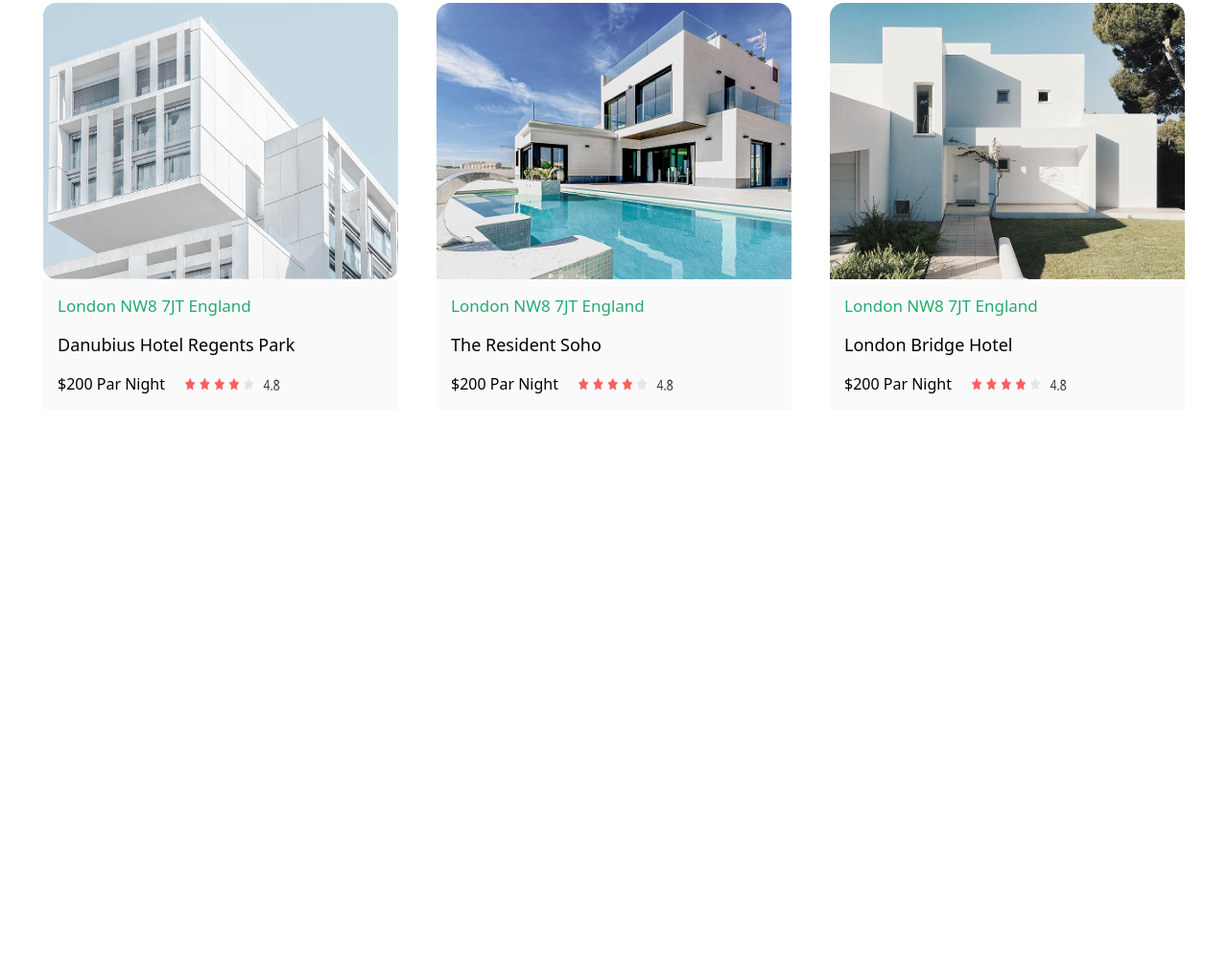
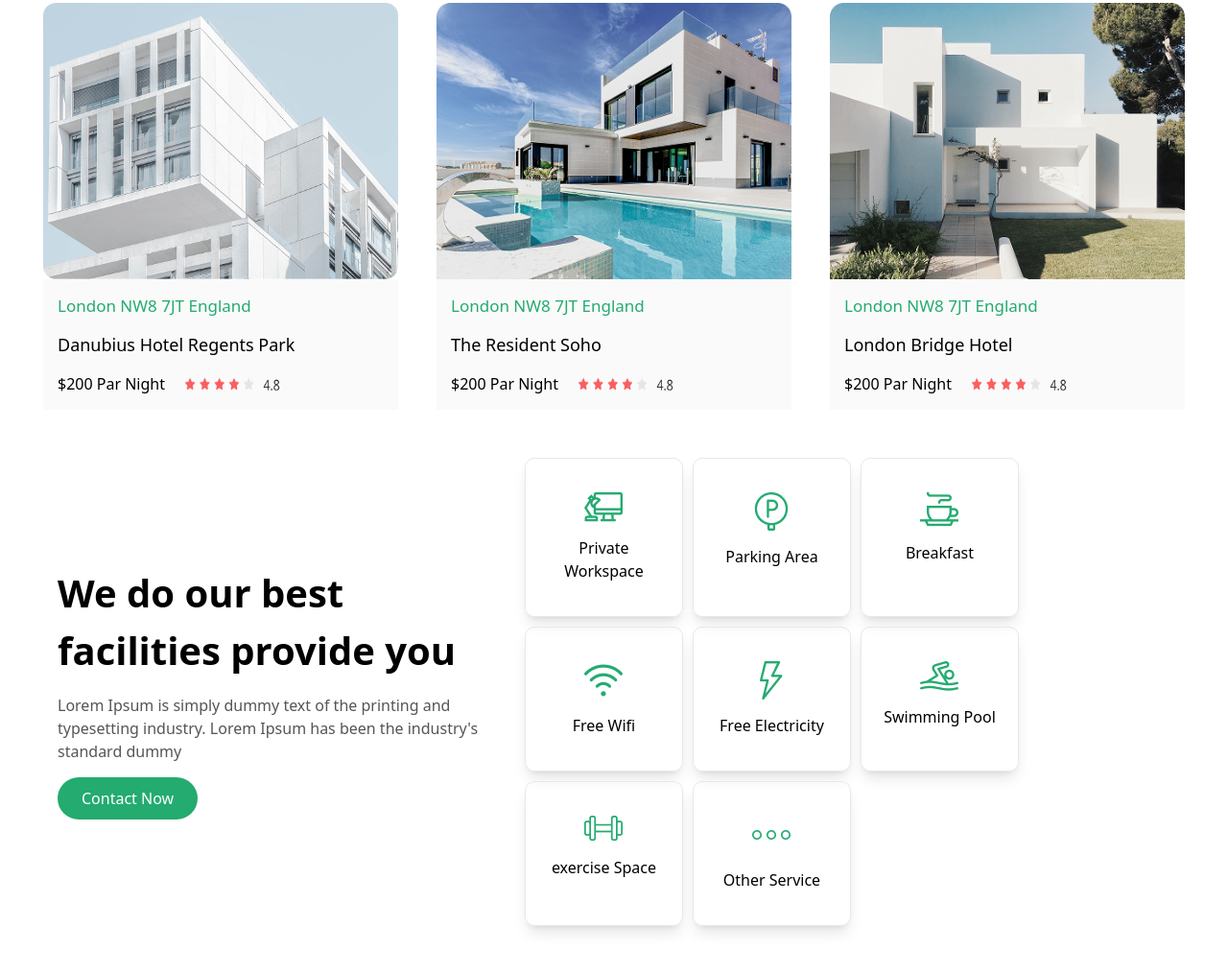
Before and after one commit to rxmnw/BRANCHES, a website: page src/index.html in a window 1280 px wide. Shown: the part 1083-2098 px from the top of the page at 96% size. Before the commit the page ends 1510 px from the top, so only its background shows below. Drawn offline with Linux system fonts and the light colour scheme; files whose address does not match are found by name.

Commit message:
section3p2

```diff
--- a/src/index.html
+++ b/src/index.html
@@ -150,6 +150,77 @@
 
 
 
+ <section
+        class="max-w-300 m-auto flex flex-col lg:flex-row items-center justify-between p-[50px_20px] gap-[50px] lg:gap-[10px]"
+      >
+        <aside
+          class="flex flex-col gap-[15px] lg:items-start items-center text-center lg:text-start"
+        >
+          <h1 class="text-[40px] font-semibold">
+            We do our best facilities provide you
+          </h1>
+          <p class="text-[#555555] text-[16px]">
+            Lorem Ipsum is simply dummy text of the printing and typesetting
+            industry. Lorem Ipsum has been the industry's standard dummy
+          </p>
+          <button class="bg-[#24AB70] text-white p-[10px_25px] rounded-[50px]">
+            <a href="src/Page2.html">Contact Now</a>
+          </button>
+        </aside>
+        <div
+          class="flex lg:flex-row flex-col lg:flex-wrap gap-[10px] w-[100%] lg:w-auto"
+        >
+          <nav
+            class="border border-[#E8E8E8] flex flex-col gap-[15px] items-center text-center shadow-lg rounded-[10px] p-[35px_20px] lg:w-[165px]"
+          >
+            <img src="workspace.png" alt="" />
+            <p>Private Workspace</p>
+          </nav>
+          <nav
+            class="border border-[#E8E8E8] flex flex-col gap-[15px] items-center text-center shadow-lg rounded-[10px] p-[35px_20px] lg:w-[165px]"
+          >
+            <img src="parking-area.png" alt="" />
+            <p>Parking Area</p>
+          </nav>
+          <nav
+            class="border border-[#E8E8E8] flex flex-col gap-[15px] items-center text-center shadow-lg rounded-[10px] p-[35px_20px] lg:w-[165px]"
+          >
+            <img src="cup.png" alt="" />
+            <p>Breakfast</p>
+          </nav>
+          <nav
+            class="border border-[#E8E8E8] flex flex-col gap-[15px] items-center text-center shadow-lg rounded-[10px] p-[35px_20px] lg:w-[165px]"
+          >
+            <img src="./wifi.png" alt="" />
+            <p>Free Wifi</p>
+          </nav>
+          <nav
+            class="border border-[#E8E8E8] flex flex-col gap-[15px] items-center text-center shadow-lg rounded-[10px] p-[35px_20px] lg:w-[165px]"
+          >
+            <img src="lightning.png" alt="" />
+            <p>Free Electricity</p>
+          </nav>
+          <nav
+            class="border border-[#E8E8E8] flex flex-col gap-[15px] items-center text-center shadow-lg rounded-[10px] p-[35px_20px] lg:w-[165px]"
+          >
+            <img src="swim.png" alt="" />
+            <p>Swimming Pool</p>
+          </nav>
+          <nav
+            class="border border-[#E8E8E8] flex flex-col gap-[15px] items-center text-center shadow-lg rounded-[10px] p-[35px_20px] lg:w-[165px]"
+          >
+            <img src="gym.png" alt="" />
+            <p>exercise Space</p>
+          </nav>
+          <nav
+            class="border border-[#E8E8E8] flex flex-col gap-[15px] items-center text-center shadow-lg rounded-[10px] p-[35px_20px] lg:w-[165px]"
+          >
+            <img src="ellipsis 1.png" alt="" />
+            <p>Other Service</p>
+          </nav>
+        </div>
+      </section>
+
 
 
 
```
Also changed, not shown: src/cup.png (added), src/ellipsis 1.png (added), src/gym.png (added), src/lightning.png (added), src/output.css, src/parking-area.png (added), src/swim.png (added), src/wifi.png (added), src/workspace.png (added).
